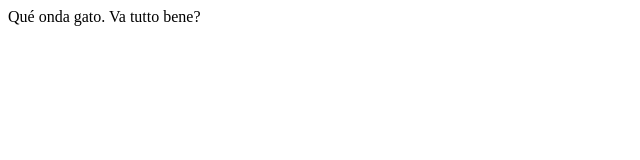
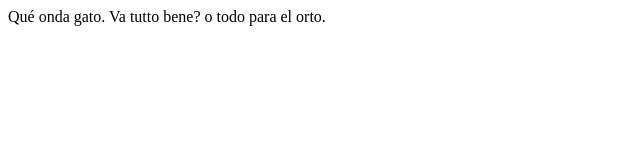
Before and after one commit to santidarock/numero0, a plain HTML site: page Index.html in a window 1280 px wide. Shown: the whole page, without its empty margins (0-640 px from the left). Drawn offline with Linux system fonts and the light colour scheme.

Commit message:
Update Index.html

```diff
--- a/Index.html
+++ b/Index.html
@@ -4,7 +4,7 @@
         <title>La movida</title>
     </head>
     <body>
-        Qué onda gato. Va tutto bene?
+        Qué onda gato. Va tutto bene? o todo para el orto.
     </body>
 
 
```
